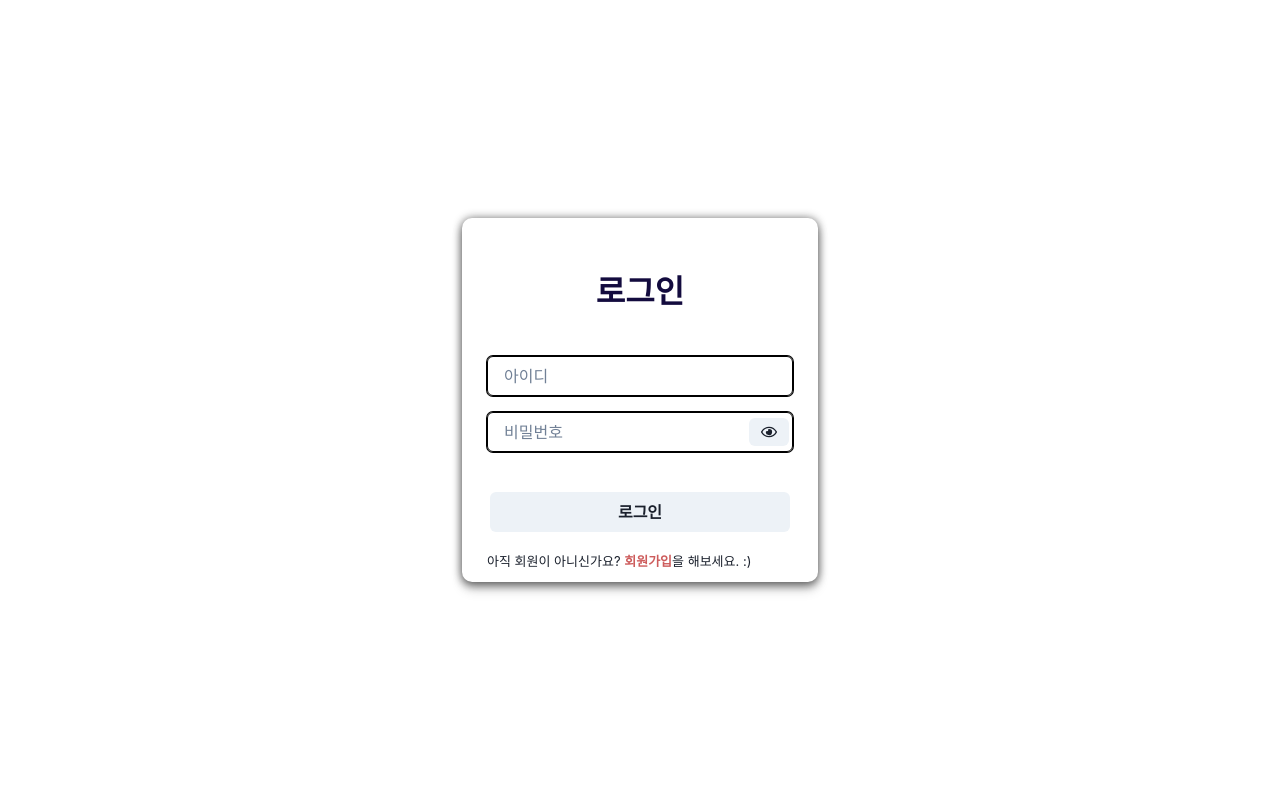
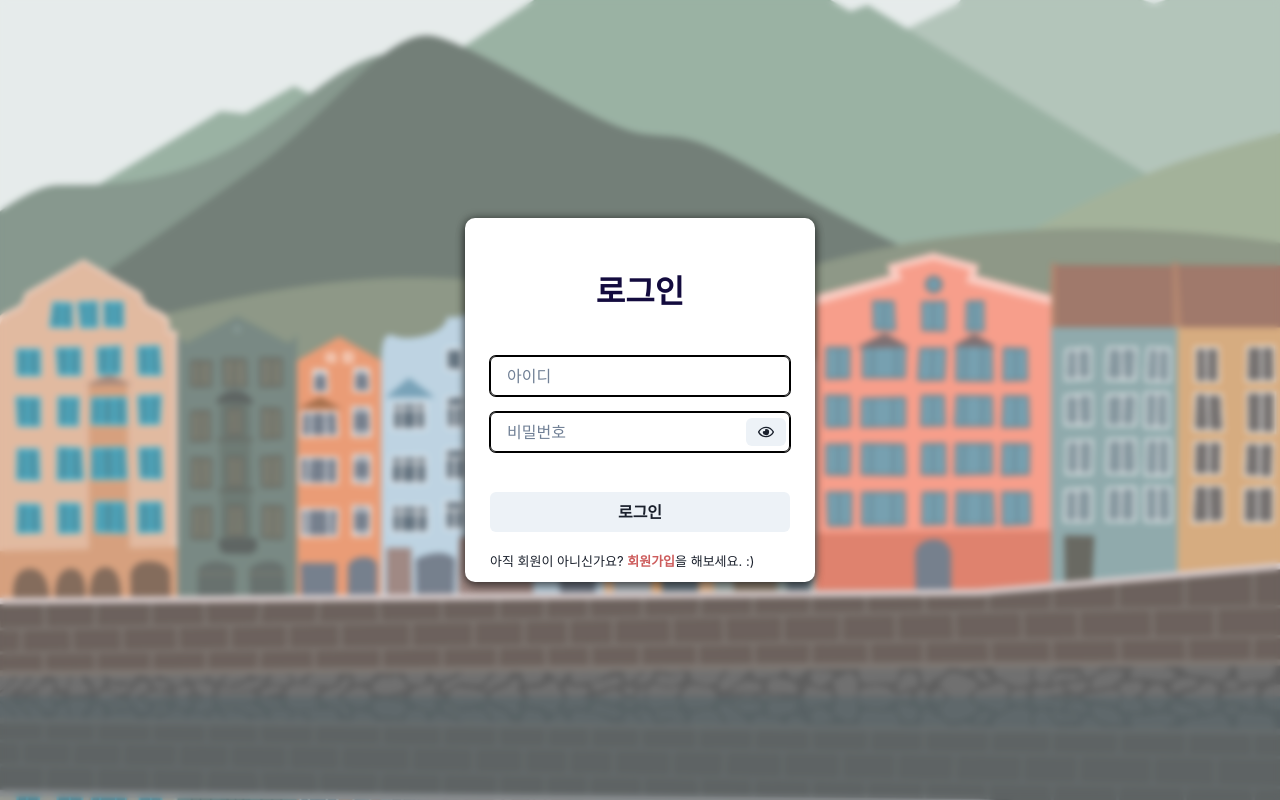
Before and after one commit to Geon-o/TRIP_PLANNER_FRONT, a React (Vite) app in the folder trip_planner_front/: page /signIn in a window 1280 px wide. Built offline with nearby package versions, Linux system fonts and the light colour scheme; no server answers.

Commit message:
chore: 로그인/회원가입 백그라운드 이미지 적용

```diff
--- a/trip_planner_front/src/pages/user/sign_in/index.module.scss
+++ b/trip_planner_front/src/pages/user/sign_in/index.module.scss
@@ -22,12 +22,13 @@ button {
   align-items: center;
 
   margin: 40px 0;
-  width: 100%;
+  width: 350px;
   height: 100%;
   padding: 10px 25px;
   border-radius: 10px;
   outline: #0a0e31;
   box-shadow: 0 0 10px rgba(0, 0, 0, 0.45), 0 4px 8px rgba(0, 0, 0, 0.35), 0 8px 12px rgba(0, 0, 0, 0.15);
+  background-color: white;
 
   &__title {
     text-align: center;
--- a/trip_planner_front/src/pages/user/sign_in/index.tsx
+++ b/trip_planner_front/src/pages/user/sign_in/index.tsx
@@ -1,5 +1,5 @@
 import styles from './index.module.scss';
-import {Button, Flex, IconButton, Input, InputGroup, InputRightElement, Stack, Text} from "@chakra-ui/react";
+import {Box, Button, Flex, IconButton, Input, InputGroup, InputRightElement, Stack, Text} from "@chakra-ui/react";
 import * as React from "react";
 import {FaRegEye, FaRegEyeSlash} from "react-icons/fa";
 import {useEffect} from "react";
@@ -9,6 +9,7 @@ import {useSignInHandle} from "@pages/user/sign_in/hook/useSignInHandle.tsx";
 import useSignInFormStore from "@pages/user/sign_in/store/useSignInFormStore.tsx";
 import {apiSignIn} from "@pages/user/sign_in/service/signInService.api.tsx";
 import {useNavigate} from "react-router-dom";
+import loginBackground from '@/assets/trip_background.png';
 
 const Index = () => {
     const [isShowPassword, setIsShowPassword] = React.useState<boolean>(false);
@@ -65,6 +66,29 @@ const Index = () => {
     }, [handleId, handlePassword]);
 
     return (
+        <Box bgImage={`url(${loginBackground})`}
+             bgSize="cover"
+             bgPosition="center"
+             bgRepeat="no-repeat"
+             minH="100vh"
+             minW="100vw"
+             display="flex"
+             justifyContent="center"
+             alignItems="center">
+            <Box
+                bg="rgba(255, 255, 255, 0.3)" // 반투명 흰 배경
+                backdropFilter="blur(3px)"    // 배경 흐림 효과
+                height="100vh"
+                width="100vw"
+                display="flex"
+                justifyContent="center"
+                alignItems="center"
+            >
+                <Box justifyContent="center"
+                     alignItems="center"
+                     display="flex"
+                     flexDirection="column"
+                >
                     <div className={styles.container}>
                         <h2 className={styles.container__title}>
                             로그인
@@ -107,6 +131,9 @@ const Index = () => {
                             </Flex>
                         </Stack>
                     </div>
+                </Box>
+            </Box>
+        </Box>
     );
 };
 
--- a/trip_planner_front/src/pages/user/sign_up/index.module.scss
+++ b/trip_planner_front/src/pages/user/sign_up/index.module.scss
@@ -28,6 +28,7 @@ button {
   border-radius: 10px;
   outline: #0a0e31;
   box-shadow: 0 0 10px rgba(0, 0, 0, 0.45), 0 4px 8px rgba(0, 0, 0, 0.35), 0 8px 12px rgba(0, 0, 0, 0.15);
+  background-color: white;
 
   &__title {
     text-align: center;
--- a/trip_planner_front/src/pages/user/sign_up/index.tsx
+++ b/trip_planner_front/src/pages/user/sign_up/index.tsx
@@ -6,12 +6,13 @@ import * as React from 'react';
 import {useEffect, useRef} from 'react';
 import styles from './index.module.scss';
 import {FaRegEye, FaRegEyeSlash} from "react-icons/fa";
-import {Button, Flex, IconButton, Input, InputGroup, InputRightElement, Stack, Text} from '@chakra-ui/react';
+import {Box, Button, Flex, IconButton, Input, InputGroup, InputRightElement, Stack, Text} from '@chakra-ui/react';
 import Timer from "@pages/user/sign_up/utils/Timer.tsx";
 import useSignUpStore from "@pages/user/sign_up/store/useSignUpStore.tsx";
 import {useSignFormValid} from "@pages/user/sign_up/hook/useSignFormValid.tsx";
 import {useSignUpDataVerification} from "@pages/user/sign_up/hook/useSignUpDataVerification.tsx";
 import useSignUpFormStore from "@pages/user/sign_up/store/useSignUpFormStore.tsx";
+import loginBackground from "@assets/trip_background.png";
 
 const index = () => {
     // ==================== store =====================
@@ -56,6 +57,29 @@ const index = () => {
     }, [handleId, handleEmail, handleEmailConf, handlePassword, handlePasswordCheck]);
 
     return (
+        <Box bgImage={`url(${loginBackground})`}
+             bgSize="cover"
+             bgPosition="center"
+             bgRepeat="no-repeat"
+             minH="100vh"
+             minW="100vw"
+             display="flex"
+             justifyContent="center"
+             alignItems="center">
+            <Box
+                bg="rgba(255, 255, 255, 0.3)" // 반투명 흰 배경
+                backdropFilter="blur(3px)"    // 배경 흐림 효과
+                height="100vh"
+                width="100vw"
+                display="flex"
+                justifyContent="center"
+                alignItems="center"
+            >
+                <Box justifyContent="center"
+                     alignItems="center"
+                     display="flex"
+                     flexDirection="column"
+                >
                     <div className={styles.container}>
                         <h2 className={styles.container__title}>회원가입</h2>
                         <Stack width='100%'>
@@ -171,9 +195,10 @@ const index = () => {
                                 </div>
                             }
                         </Stack>
-
-
                     </div>
+                </Box>
+            </Box>
+        </Box>
     );
 }
 
```
Also changed, not shown: trip_planner_front/src/assets/trip_background.png (added). Lines whose indentation alone changed are shown as unchanged.
